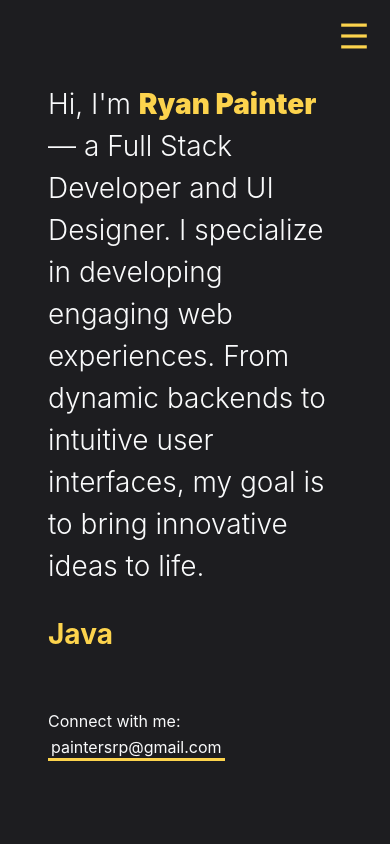
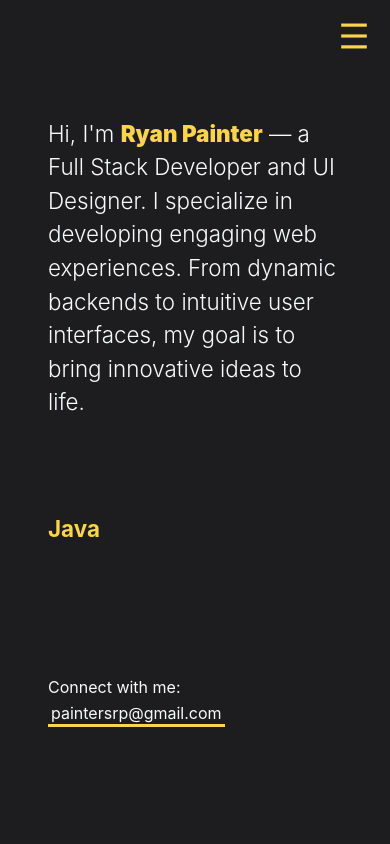
Before and after one commit to Paintersrp/portfolio, a SvelteKit app: page / in a window 390 px wide. Shown: the top 844 px of the page. Built offline with nearby package versions, Linux system fonts and the light colour scheme; a web font is replaced by a local one.

Commit message:
responsiveness updates

```diff
--- a/src/lib/styles/app.css
+++ b/src/lib/styles/app.css
@@ -64,7 +64,7 @@ p {
   display: inline-block;
   padding: 2px 3px;
   text-decoration: none;
-  box-shadow: inset 0 -3px 0 var(--accent);
+  box-shadow: inset 0px -3px 0px var(--accent);
 }
 
 .highlight-link:hover {
--- /dev/null
+++ b/src/lib/utils/capFirst.ts
@@ -0,0 +1,3 @@
+export function capFirst(string: string) {
+  return string.charAt(0).toUpperCase() + string.slice(1);
+}
--- a/src/routes/+layout.svelte
+++ b/src/routes/+layout.svelte
@@ -17,6 +17,7 @@
   import { mediaQueryStore } from '$lib/stores';
   import { navItems } from '$lib/const';
   import { MenuIcon, Icon, Tooltip } from '$comp';
+  import { capFirst } from '$lib/utils/capFirst';
 
   export let data;
 
@@ -163,16 +164,14 @@
       {#each socials as social, index (index)}
         <a
           href={social.url}
-          class="uppercase font-bold mx-3 lg:mx-4"
+          class="uppercase font-bold mx-3 lg:mx-4 hover:text-opacity-90 text-amber-300 scale-95 hover:scale-100 transition-transform ease-in-out"
           target="_blank"
           rel="noopener noreferrer"
           title={social.name}
         >
-          <Icon
-            type={social.name}
-            size="md"
-            iconClass="accent-color hover:text-amber-400 transition-all duration-300 ease-in-out"
-          />
+          <Tooltip placement="top" content={capFirst(social.name)}>
+            <Icon type={social.name} size="md" />
+          </Tooltip>
         </a>
       {/each}
     </div>
--- a/src/routes/+page.svelte
+++ b/src/routes/+page.svelte
@@ -35,7 +35,7 @@
 <div class="w-full">
   <FullSection id="landing">
     <h2
-      class="font-light max-w-[700px] text-[1.75rem] md:text-[2rem] lg:text-[2.25rem] xl:text-[2.5rem]"
+      class="font-light max-w-[700px] text-[1.4rem] xxs:text-[1.5rem] xs:text-[1.65rem] sm:text-[1.75rem] md:text-[2rem] lg:text-[2.25rem] xl:text-[2.5rem]"
     >
       Hi, I'm <span class="font-black accent-color">Ryan Painter</span> — a Full Stack Developer and
       UI Designer. I specialize in developing engaging web experiences. From dynamic backends to intuitive
@@ -44,10 +44,10 @@
     <div class="container min-h-[70px]">
       <AnimatedText
         messages={messagesToAnimate}
-        textClass="max-w-[700px] text-[1.75rem] md:text-[2rem] lg:text-[2.25rem] xl:text-[2.5rem] font-bold accent-color"
+        textClass="max-w-[700px] text-[1.4rem] xxs:text-[1.5rem] xs:text-[1.65rem] sm:text-[1.75rem] md:text-[2rem] lg:text-[2.25rem] xl:text-[2.5rem] font-bold accent-color"
       />
     </div>
-    <h3 class="text-base md:text-xl">
+    <h3 class="sm:text-base/20 md:text-xl">
       Connect with me:
       <a href="mailto:paintersrp@gmail.com" class="highlight-link">paintersrp@gmail.com</a>
     </h3>
@@ -178,19 +178,19 @@
     padding: 0;
     display: grid;
     gap: var(--_space);
-    grid-template-columns: repeat(auto-fill, minmax(25%, 1fr));
+    grid-template-columns: repeat(auto-fill, minmax(20%, 1fr));
     grid-auto-rows: minmax(100px, auto);
   }
 
   @media (max-width: 1200px) {
     .skills-grid {
-      grid-template-columns: repeat(auto-fill, minmax(25%, 1fr));
+      grid-template-columns: repeat(auto-fill, minmax(20%, 1fr));
     }
   }
 
   @media (max-width: 980px) {
     .skills-grid {
-      grid-template-columns: repeat(auto-fill, minmax(20%, 1fr));
+      grid-template-columns: repeat(auto-fill, minmax(25%, 1fr));
     }
   }
 
@@ -200,7 +200,13 @@
     }
   }
 
-  @media (max-width: 600px) {
+  @media (max-width: 640px) {
+    .skills-grid {
+      grid-template-columns: repeat(auto-fill, minmax(25%, 1fr));
+    }
+  }
+
+  @media (max-width: 540px) {
     .skills-grid {
       grid-template-columns: repeat(auto-fill, minmax(33%, 1fr));
     }
--- a/src/routes/[slug]/+page.svelte
+++ b/src/routes/[slug]/+page.svelte
@@ -23,12 +23,6 @@
     })} ${date.getDate()}, ${date.getFullYear()}`;
   }
 </script>
-
-<!-- <SubSection id={`project-${project.id}`} heading={`${project.title} JSON Data`}>
-  <pre class="whitespace-pre-wrap accent-color tracking-wide text-xs">
-    {JSON.stringify(project, undefined, 2)}
-  </pre>
-</SubSection> -->
 
 <FullSection id="project-start">
   <div class="w-full mx-auto flex flex-col md:flex-row p-4 items-center">
--- a/tailwind.config.js
+++ b/tailwind.config.js
@@ -1,8 +1,14 @@
+import defaultTheme from 'tailwindcss/defaultTheme';
+
 /** @type {import('tailwindcss').Config} */
 export default {
-	content: ['./src/**/*.{html,js,svelte,ts}'],
-	theme: {
-		extend: {}
-	},
-	plugins: []
+  content: ['./src/**/*.{html,js,svelte,ts}'],
+  theme: {
+    screens: {
+      xxs: '400px',
+      xs: '475px',
+      ...defaultTheme.screens
+    }
+  },
+  plugins: []
 };
```
